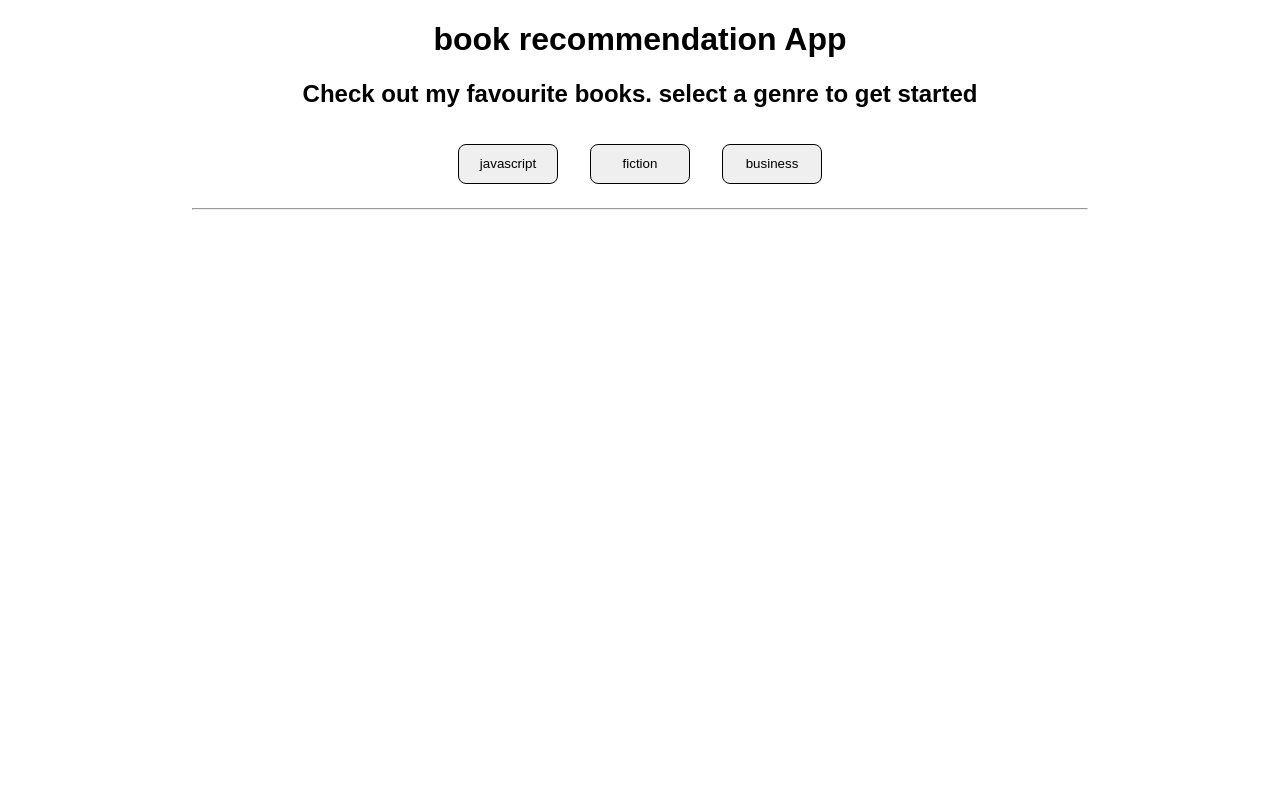
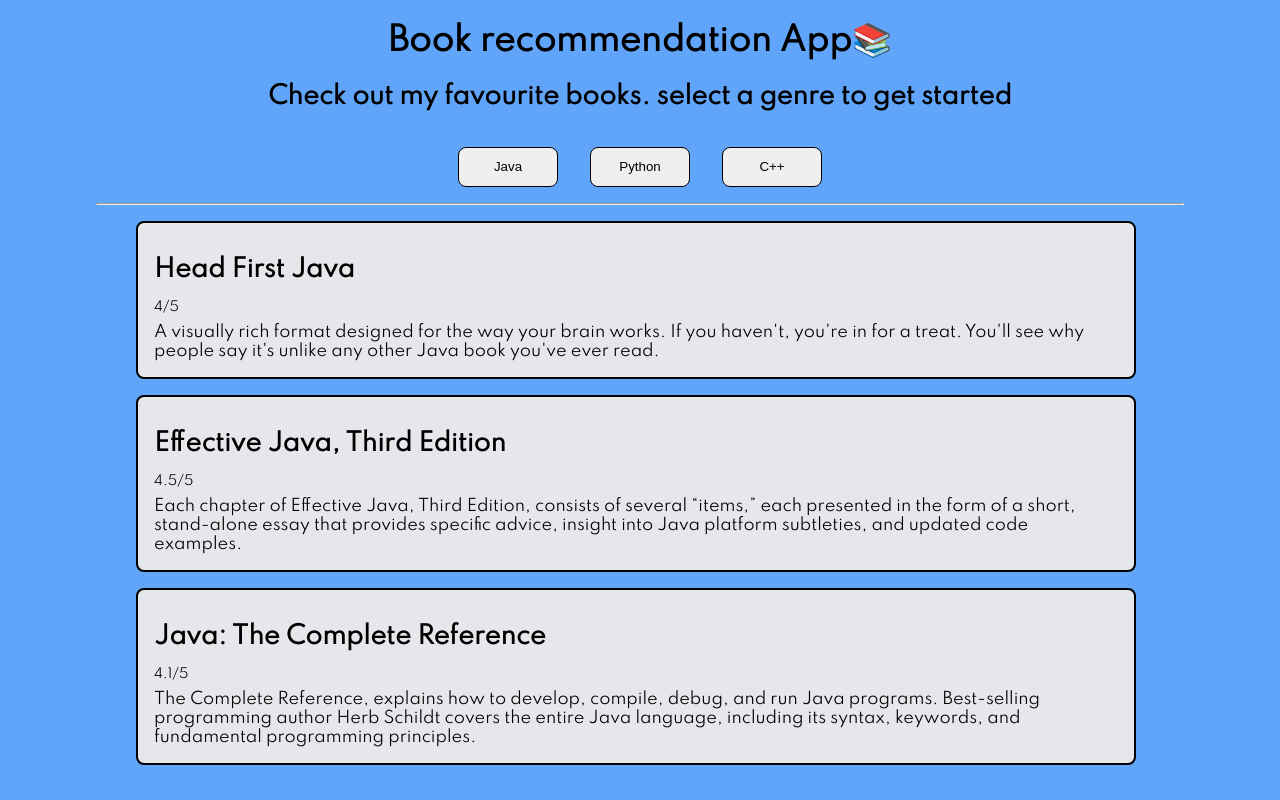
Before and after one commit to Rohitprasad83/Mark-9-Book-Recommendation-App, a React (Create React App) app: page / in a window 1280 px wide. Built offline with nearby package versions, Linux system fonts and the light colour scheme.

Commit message:
initial commit

```diff
--- a/src/App.js
+++ b/src/App.js
@@ -1,23 +1,66 @@
+import React from "react";
 import "./styles.css";
 import { useState } from "react";
 
 var books = {
-  javascript: [
+  Java: [
     {
-      "Eloquent JavaScript": "4/5",
-      "You Don't Know JS": "3/5"
+      bookName: "Head First Java",
+      rating: "4/5",
+      info:
+        "A visually rich format designed for the way your brain works. If you haven't, you're in for a treat. You'll see why people say it's unlike any other Java book you've ever read."
+    },
+    {
+      bookName: "Effective Java, Third Edition",
+      rating: "4.5/5",
+      info:
+        "Each chapter of Effective Java, Third Edition, consists of several “items,” each presented in the form of a short, stand-alone essay that provides specific advice, insight into Java platform subtleties, and updated code examples. "
+    },
+    {
+      bookName: "Java: The Complete Reference",
+      rating: "4.1/5",
+      info:
+        "The Complete Reference, explains how to develop, compile, debug, and run Java programs. Best-selling programming author Herb Schildt covers the entire Java language, including its syntax, keywords, and fundamental programming principles. "
     }
   ],
-  fiction: [
+  Python: [
     {
-      "Shiva Trilogy": "5/5",
-      "Harry Potter and the Sorcerer's Stone": "3.5/5"
+      bookName: "Think Python",
+      rating: "4.5/5",
+      info:
+        "Think Python is undoubtedly one of the best books out there to get into the basics of Python programming."
+    },
+    {
+      bookName: "Python Programming: An Introduction to Computer Science",
+      rating: "4/5",
+      info:
+        "Thanks to the ease and simplicity of Python, it can be an awesome first programming language for beginners. Similarly, “Python Programming: An Introduction to Computer Science” has been written with a singular goal of making the fundamentals of Python as easy as possible for beginners."
+    },
+    {
+      bookName: "Python Pocket Reference: Python in Your Pocket",
+      rating: "4.5/5",
+      info:
+        "“Python Pocket Reference: Python in Your Pocket” is not really a full-on Python learning resource but instead offers instant references to developers on a host of Python topics.  "
     }
   ],
-  business: [
+  "C++": [
     {
-      abcd: "2/5",
-      efgh: "1/5"
+      bookName: "C++ Primer 5th Edition",
+      rating: "4.5/5",
+      info:
+        "C++ Primer (5th Edition) 5th Edition written by Stanley B, introduces the C++ standard library from the outset. It helps you to write useful programs without the need to master every aspect of C++ language."
+    },
+    {
+      bookName: " C++ Pocket Reference 1st Edition",
+      rating: "4/5",
+      info:
+        "Accelerated C++: Practical Programming, written by Andrew Koenig. This introductory book that takes a practical approach to solve problems using C++. "
+    },
+    {
+      bookName: "Effective Modern C++",
+      rating: "4.6/5",
+      info:
+        "Effective Modern C++ is a book written in the form of guidelines and not rules because guidelines have exceptions. The most important part of each Item is not the advice it offers, but the rationale behind the advice.  "
     }
   ]
 };
@@ -25,26 +68,22 @@ var books = {
 var genres = Object.keys(books);
 
 export default function App() {
-  const [name, setName] = useState("");
-  const [rating, setRating] = useState("");
-  function itemClickHandler(item) {
-    var name = books[item];
-    var rating = books[item];
-    var bookNames = Object.keys(name[0]);
-    var bookRatings = Object.values(rating[0]);
-    setName(bookNames);
-    setRating(bookRatings);
+  var [name, setName] = useState("Java");
+  function bookNameHandler(clickedName) {
+    setName(clickedName);
   }
   return (
     <div className="App">
-      <h1>book recommendation App</h1>
+      <div id="container">
+        <h1>Book recommendation App📚</h1>
         <h2>Check out my favourite books. select a genre to get started</h2>
         <div>
-        {genres.map((item) => {
+          {genres.map((item, index) => {
             return (
               <button
-              onClick={() => itemClickHandler(item)}
+                onClick={() => bookNameHandler(item)}
                 style={{ margin: "1rem" }}
+                key={index}
               >
                 {item}
               </button>
@@ -52,12 +91,21 @@ export default function App() {
           })}
         </div>
         <hr />
-      <div>
-        <div>{name[0]}</div>
-        <div>{rating[0]}</div>
-
-        <div>{name[1]}</div>
-        <div>{rating[1]}</div>
+        <div id="content">
+          <ul>
+            {books[name].map((item, index) => (
+              <li key={index}>
+                <div className="info-list" id="bookHeading">
+                  {item.bookName}
+                </div>
+                <div className="info-list" id="bookRating">
+                  {item.rating}
+                </div>
+                <div className="info-list">{item.info}</div>
+              </li>
+            ))}
+          </ul>
+        </div>
       </div>
     </div>
   );
--- a/src/styles.css
+++ b/src/styles.css
@@ -1,10 +1,13 @@
+@import url("https://fonts.googleapis.com/css2?family=Indie+Flower&family=Spartan&display=swap");
+
 .App {
-  font-family: sans-serif;
+  font-family: "Spartan", sans-serif;
   text-align: center;
 }
 
 body {
-  max-width: 70%;
+  background-color: #60a5fa;
+  max-width: 85%;
   margin: 0 auto;
 }
 
@@ -15,3 +18,44 @@ div button {
   border: 1px solid black;
   cursor: pointer;
 }
+
+ul {
+  list-style-type: none;
+  margin: 0 auto;
+}
+
+ul li {
+  display: block;
+  margin-top: 1rem;
+  margin-right: 3rem;
+
+  padding: 1rem;
+  background-color: #e5e7eb;
+  border: 2px solid black;
+  border-radius: 0.5rem;
+  text-align: left;
+  padding: 1rem;
+}
+
+#content {
+  width: 100%;
+  margin: 0 auto;
+}
+
+hr {
+  background-color: black;
+  outline: none;
+  margin: 0 auto;
+}
+
+#bookHeading {
+  font-weight: bold;
+  font-size: 1.5rem;
+  padding: 1rem 0;
+}
+
+#bookRating {
+  font-size: small;
+  font-weight: regular;
+  margin-bottom: 0.5rem;
+}
```
Lines whose indentation alone changed are shown as unchanged.
